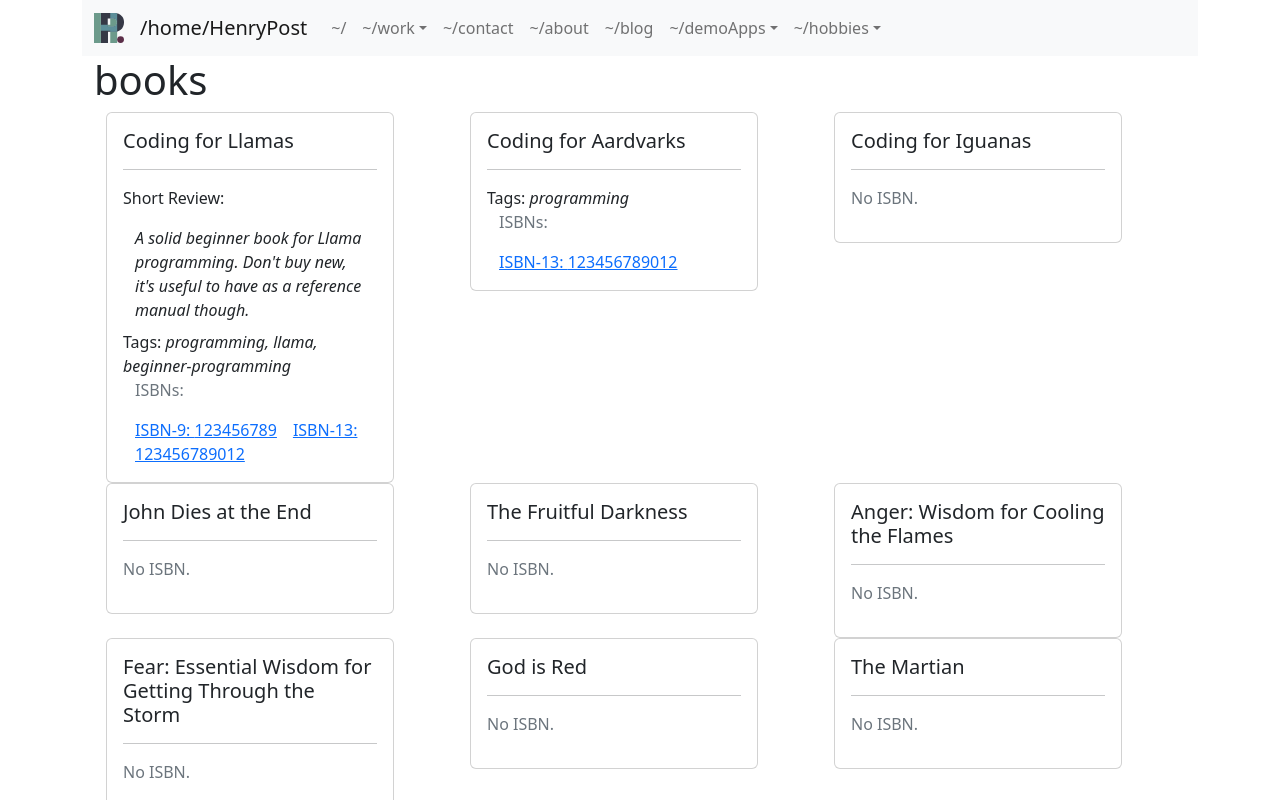
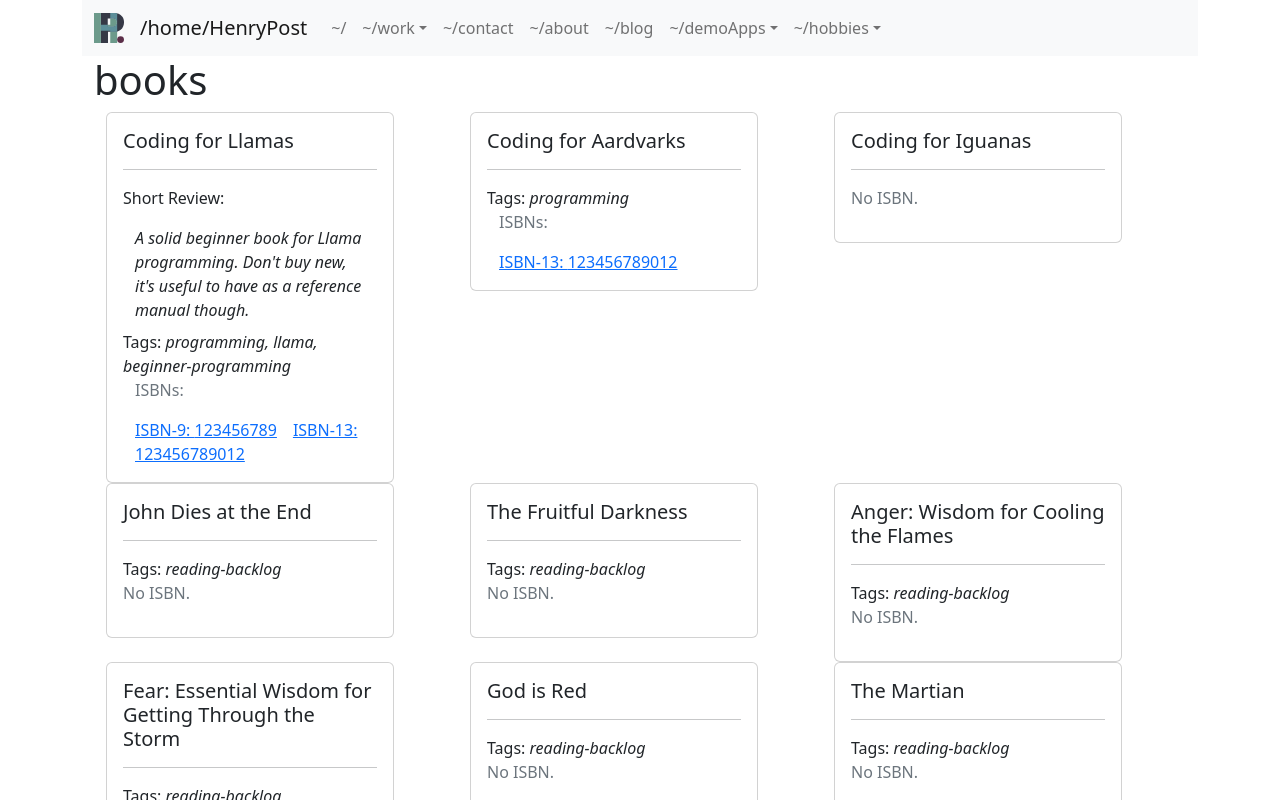
Before and after one commit to meltingscales/henrypost.net, a React (Create React App) app: page /hobbies/books in a window 1280 px wide. Shown: the top 800 px of the page. Built offline with nearby package versions, Linux system fonts and the light colour scheme.

Commit message:
add tags to lazy books

```diff
--- a/src/data/modelbound/sampleBooks.ts
+++ b/src/data/modelbound/sampleBooks.ts
@@ -136,5 +136,5 @@ export let SAMPLE_BOOKS: TBookReview[] = [
 //add LAZY_BOOKLIST to SAMPLE_BOOKS
 
 for (const bookname of LAZY_BOOKLIST) {
-    SAMPLE_BOOKS.push({title: bookname})
+    SAMPLE_BOOKS.push({title: bookname, tags: ['reading-backlog']})
 }
```
